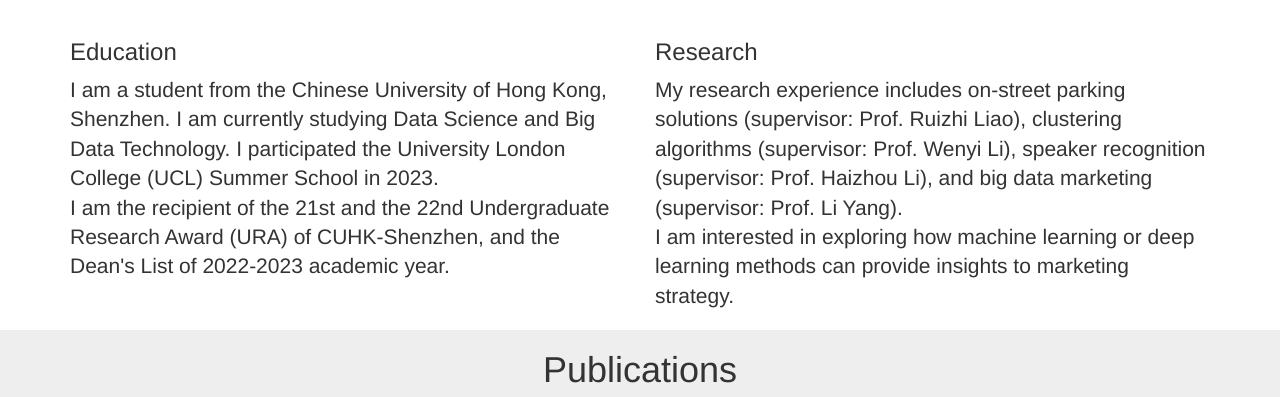
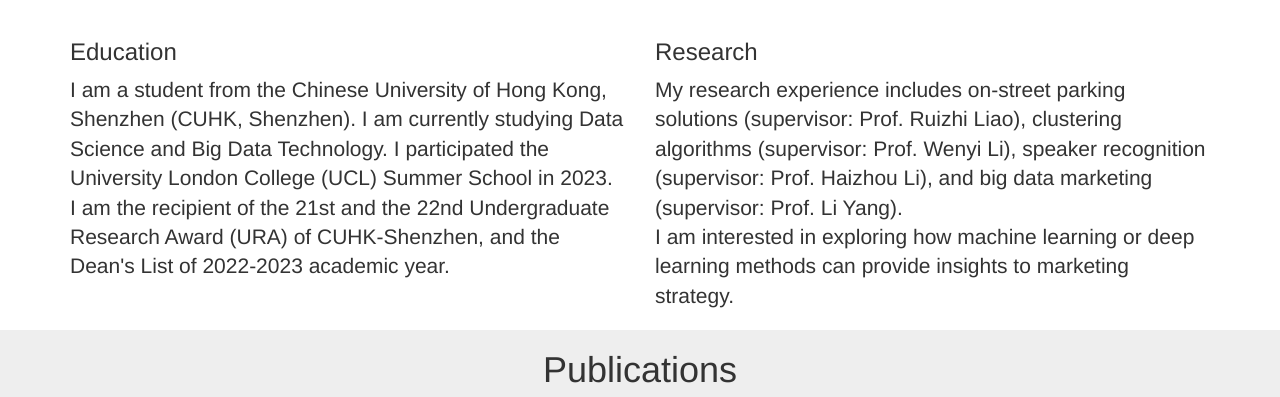
Before and after one commit to zhanshicu/zhanshicu.github.io, a plain HTML site: page index.html in a window 1280 px wide. Shown: the part 684-1081 px from the top of the page. Drawn offline with nearby package versions, Linux system fonts and the light colour scheme.

Commit message:
Update index.html

```diff
--- a/index.html
+++ b/index.html
@@ -56,7 +56,7 @@
                     <div class="col-sm-6">
                         <h3 class="section-heading">Education</h3>
                         <p class="lead">
-                            I am a student from the Chinese University of Hong Kong, Shenzhen. I am currently studying Data Science and Big Data Technology. I participated the University London College (UCL) Summer School in 2023.
+                            I am a student from the Chinese University of Hong Kong, Shenzhen (CUHK, Shenzhen). I am currently studying Data Science and Big Data Technology. I participated the University London College (UCL) Summer School in 2023.
                             <br>
                             I am the recipient of the 21st and the 22nd Undergraduate Research Award (URA) of CUHK-Shenzhen, and the Dean's List of 2022-2023 academic year.
                         </p>
```
